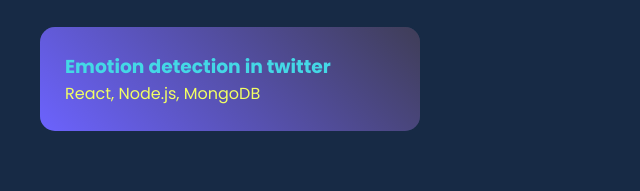
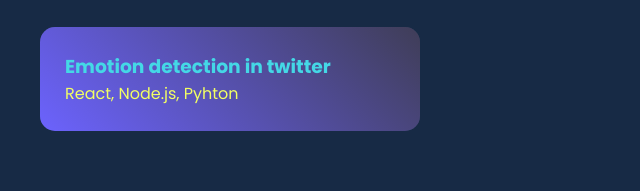
Before and after one commit to sajee-sajee/portfolio, a plain HTML site: page index.html in a window 1280 px wide. Shown: the part 1146-1337 px from the top of the page, 0-640 px from the left. Drawn offline with Linux system fonts and the light colour scheme.

Commit message:
Update index.html

```diff
--- a/index.html
+++ b/index.html
@@ -45,7 +45,7 @@
       </div>
       <div class="project-card">
         <h3 style="color: #44d8e6;">Emotion detection in twitter</h3>
-        <p style="color: #f2ff63;">React, Node.js, MongoDB</p>
+        <p style="color: #f2ff63;">React, Node.js, Pyhton</p>
       </div>
     </div>
   </section>
```
